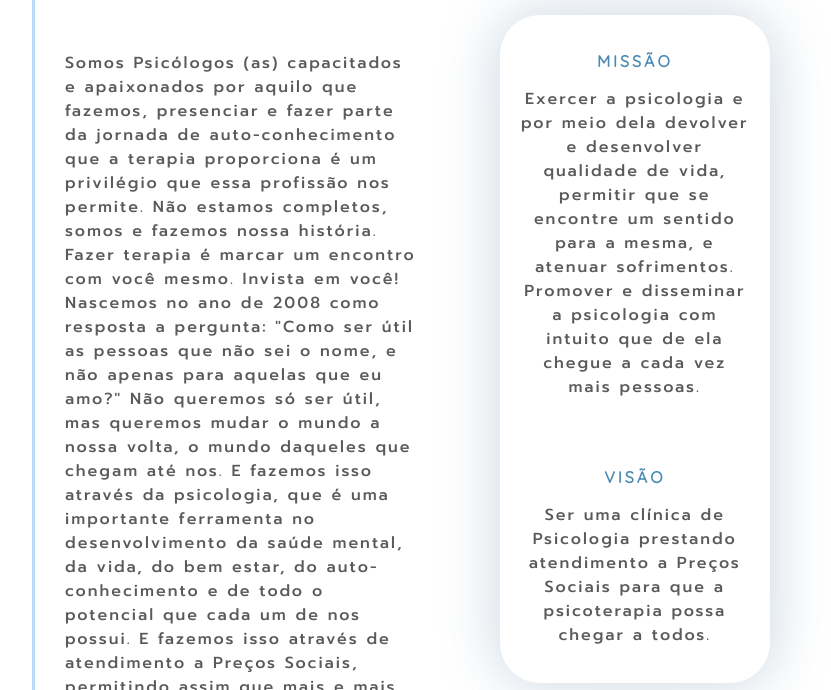
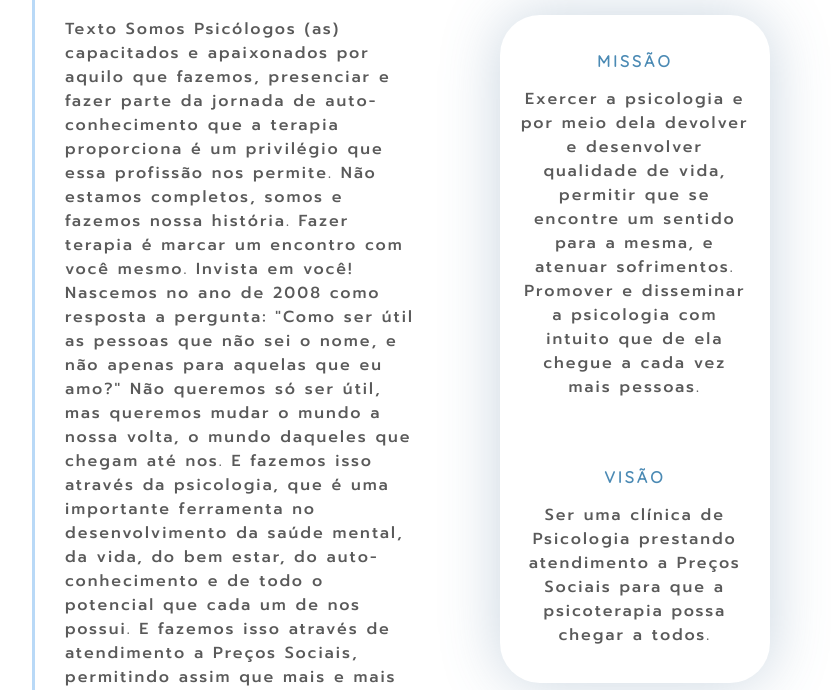
Before and after one commit to LeoCerqueira/Espaco_Terapeutico_Mandala-Website, a plain HTML site: page index.html in a window 1280 px wide. Shown: the part 2530-3220 px from the top of the page, without its empty margins (224-1055 px from the left). Drawn offline with Linux system fonts and the light colour scheme; a web font is replaced by a local one.

Commit message:
mudança visual

```diff
--- a/index.html
+++ b/index.html
@@ -162,8 +162,8 @@
 
 					<br>
 					<p class="titulodotexto">ESPAÇO TERAPÊUTICO <span>MANDALA</span> </p>
-					<br>
-					<p class ="txtmaior1">Somos Psicólogos (as) capacitados e apaixonados por aquilo
+
+					<p class ="txtmaior1">Texto Somos Psicólogos (as) capacitados e apaixonados por aquilo
 						 que fazemos, presenciar e fazer parte da jornada de auto-conhecimento que
 						  a terapia proporciona é um privilégio que essa profissão nos permite. Não
 						   estamos completos, somos e fazemos nossa história. Fazer terapia é marcar
@@ -177,6 +177,7 @@
 						  e de todo o potencial que cada um de nos possui. E fazemos isso através de
 						   atendimento a Preços Sociais, permitindo assim que mais e mais pessoas tenham
 						   acesso a psicoterapia. Quer fazer terapia? Agora você pode.</p>
+
 				</div>
 				<br>
 				<br>
```
